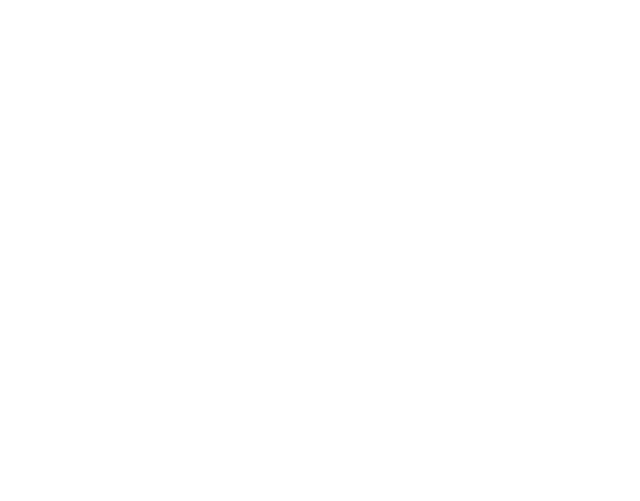
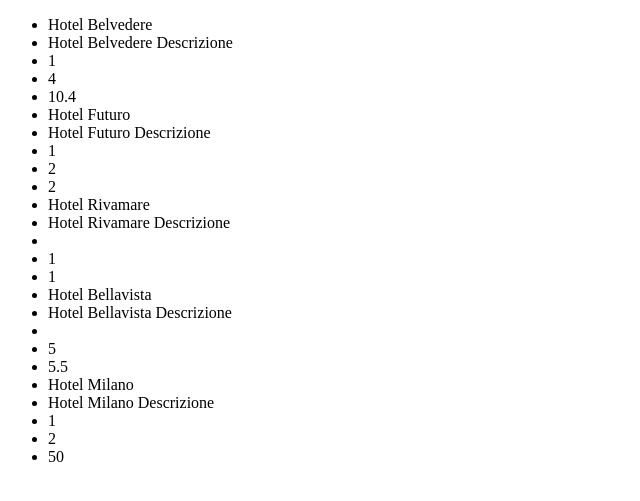
Before and after one commit to venerabaiamankyzy/php-hotel, a PHP site: page / in a window 1280 px wide. Before the commit the part shown is empty. Shown: the top 501 px of the page, without its empty margins (0-640 px from the left). Run offline with PHP 8.4, Linux system fonts and the light colour scheme.

Commit message:
added hotels with all data.

```diff
--- a/index.php
+++ b/index.php
@@ -10,6 +10,58 @@ Bonus
 2 - Aggiungere un secondo campo al form che permetta di filtrare gli hotel per voto (es. inserisco 3 ed ottengo tutti gli hotel che hanno un voto di tre stelle o superiore)
 NOTA: deve essere possibile utilizzare entrambi i filtri contemporaneamente (es. ottenere una lista con hotel che dispongono di parcheggio e che hanno un voto di tre stelle o superiore)
 Se non viene specificato nessun filtro, visualizzare come in precedenza tutti gli hotel. -->
+<?php
+
+    $hotels = [
+
+        [
+            'name' => 'Hotel Belvedere',
+            'description' => 'Hotel Belvedere Descrizione',
+            'parking' => true,
+            'vote' => 4,
+            'distance_to_center' => 10.4
+        ],
+        [
+            'name' => 'Hotel Futuro',
+            'description' => 'Hotel Futuro Descrizione',
+            'parking' => true,
+            'vote' => 2,
+            'distance_to_center' => 2
+        ],
+        [
+            'name' => 'Hotel Rivamare',
+            'description' => 'Hotel Rivamare Descrizione',
+            'parking' => false,
+            'vote' => 1,
+            'distance_to_center' => 1
+        ],
+        [
+            'name' => 'Hotel Bellavista',
+            'description' => 'Hotel Bellavista Descrizione',
+            'parking' => false,
+            'vote' => 5,
+            'distance_to_center' => 5.5
+        ],
+        [
+            'name' => 'Hotel Milano',
+            'description' => 'Hotel Milano Descrizione',
+            'parking' => true,
+            'vote' => 2,
+            'distance_to_center' => 50
+        ],
+
+    ];
+
+    // foreach($hotels as $allhotels) {
+    //   // var_dump($allhotels);
+
+    //   foreach($allhotels as $hotel){
+    //     var_dump($hotel);
+    //   }
+
+    // }
+
+?>
 
 <!DOCTYPE html>
 <html lang="en">
@@ -20,6 +72,13 @@ Se non viene specificato nessun filtro, visualizzare come in precedenza tutti gl
   <title>PHP Hotel</title>
 </head>
 <body>
+  <ul>
+    <?php foreach($hotels as $allhotels) { ?>
+      <?php foreach($allhotels as $hotel) { ?>
+        <li><?= $hotel ?> </li>
+      <?php } ?>
+    <?php } ?>
+  </ul>
 
 </body>
 </html>
```
